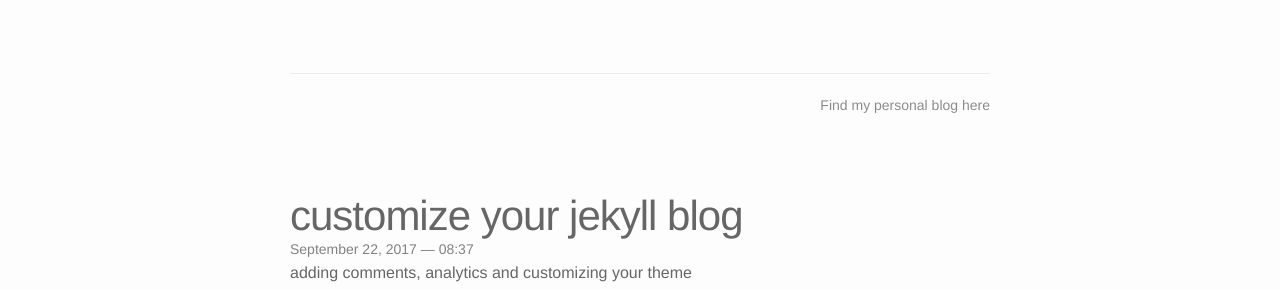
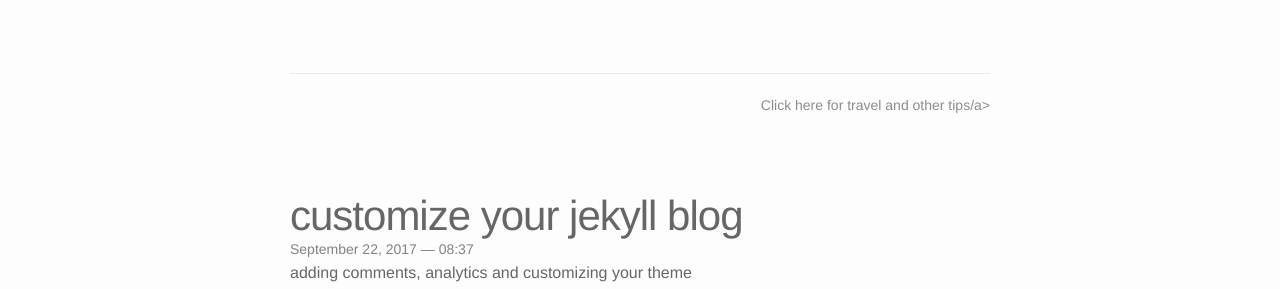
Before and after one commit to annelledejager/blog, a Jekyll site: the page built from index.html, in a window 1280 px wide and 1231 px high. Shown: the part 232-521 px from the top of the window. Built offline with Jekyll 4.4.1, drawn with Linux system fonts in a browser that asks for light colours; nearby versions of some CDN libraries; the list of posts is cut into pages by our own code.

Commit message:
Travel link

```diff
--- a/index.html
+++ b/index.html
@@ -7,7 +7,7 @@
   <h2>a collection of thoughts and experiences</h2>
   <br/>
   <hr>
-    <h4 class="post-meta" style="text-align: right"><a href="{{ site.baseurl }}/life/">Find my personal blog here</a><h4>
+    <h4 class="post-meta" style="text-align: right"><a href="{{ site.baseurl }}/life/">Click here for travel and other tips/a><h4>
   <br/>
 </div>
 
```
